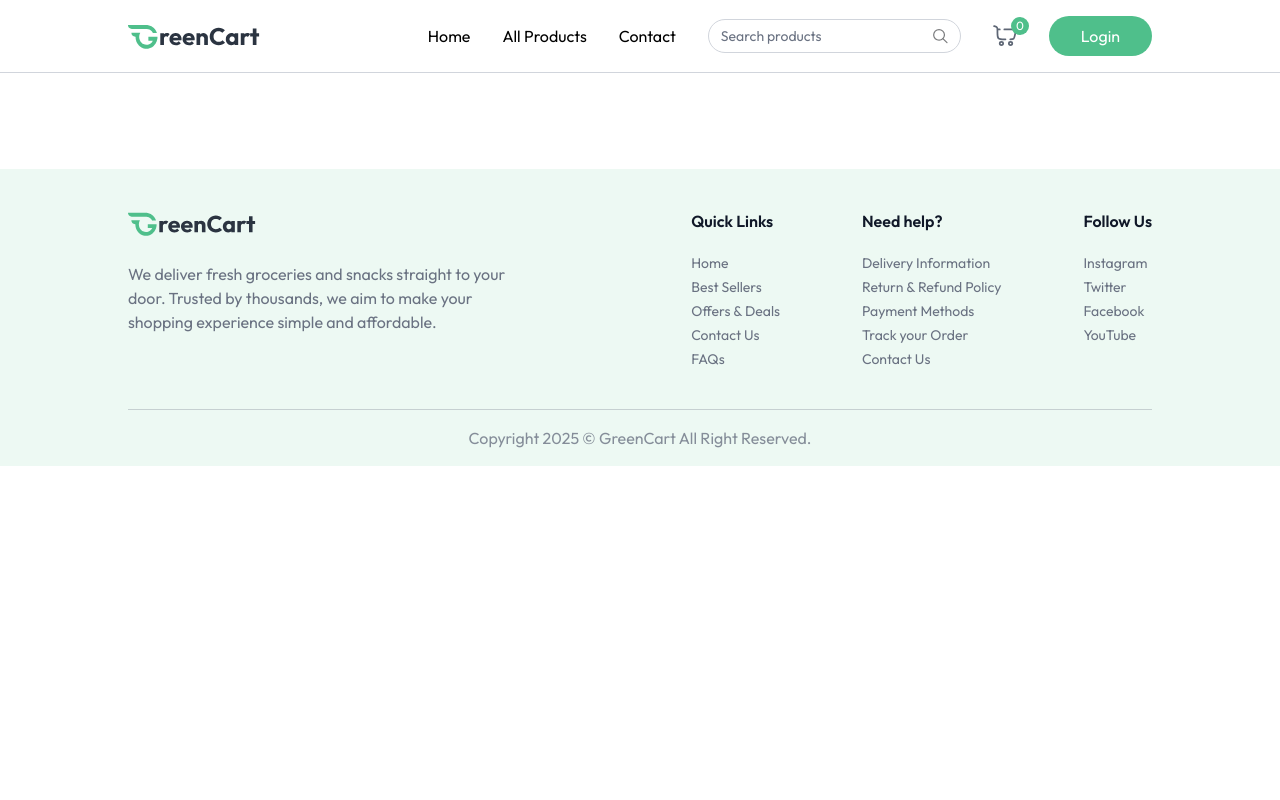
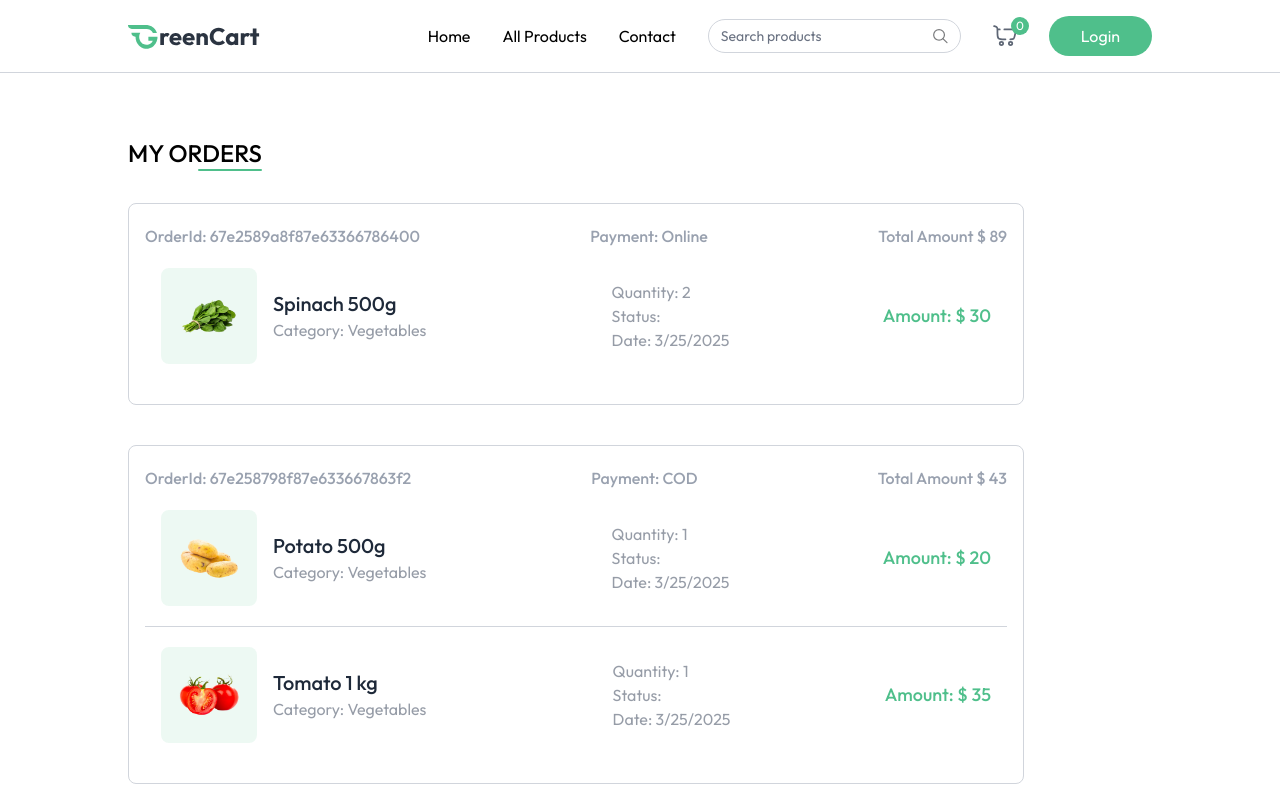
Before and after one commit to AnikaTahshin/grocery-delivery-web, a React (Vite) app: page /my-orders in a window 1280 px wide. Shown: the top 800 px of the page. Built offline with nearby package versions, Linux system fonts and the light colour scheme.

Commit message:
my order page done

```diff
--- a/src/App.jsx
+++ b/src/App.jsx
@@ -11,6 +11,7 @@
 import ProductDetails from "./pages/ProductDetails";
 import Cart from "./pages/Cart";
 import AddAddress from "./pages/AddAddress";
+import MyOrders from "./pages/MyOrders";
 
 const AppContent = () => {
   const isSellerPath = useLocation().pathname.includes("seller");
@@ -31,6 +32,7 @@
           <Route path="/products/:category/:id" element={<ProductDetails />} />
           <Route path="/cart" element={<Cart />} />
           <Route path="/add-address" element={<AddAddress />} />
+          <Route path="/my-orders" element={<MyOrders />} />
           {/* Add other routes as needed */}
 
 
--- a/src/components/ProductCard.jsx
+++ b/src/components/ProductCard.jsx
@@ -24,7 +24,7 @@
                 </div>
                 <div className="flex items-end justify-between mt-3">
                     <p className="md:text-xl text-base font-medium text-primary">
-                        {currency}${product.offerPrice} {" "} <span className="text-gray-500/60 md:text-sm text-xs line-through">{currency}${product.price}</span>
+                        {currency} {product.offerPrice} {" "} <span className="text-gray-500/60 md:text-sm text-xs line-through">{currency} {product.price}</span>
                     </p>
                     <div onClick={(e) => e.stopPropagation()} className="text-primary">
                         {!cartItems[product._id]  ? (
--- /dev/null
+++ b/src/pages/MyOrders.jsx
@@ -0,0 +1,63 @@
+import React, { useEffect, useState } from "react";
+import { useAppContext } from "../context/AppContext";
+import { dummyOrders } from "../assets/assets";
+
+const MyOrders = () => {
+  const [myOrders, setMyOrders] = useState([]);
+  const { currency } = useAppContext();
+
+  const fetchMyOrders = async () => {
+    setMyOrders(dummyOrders);
+  };
+  useEffect(() => {
+    fetchMyOrders();
+  }, []);
+
+  return (
+    <div className="mt-16 pb-16">
+      <div className="flex flex-col items-end w-max mb-8">
+        <p className="text-2xl font-medium uppercase">My Orders</p>
+        <div className="w-16 h-0.5 bg-primary rounded-full"></div>
+      </div>
+
+      {myOrders.map((order,index) => (
+        <div key={index} className="border border-gray-300 rounded-lg p-4 mb-10 py-5 max-w-4xl" >
+            <p className="flex justify-between md:items-center text-gray-400 md:font-medium max-md:flex-col">
+                <span>OrderId: {order._id}</span>
+                <span>Payment: {order.paymentType}</span>
+                <span>Total Amount {currency} {order.amount}</span>
+            </p>
+            {
+                order.items.map((item, index) => (
+                    <div className={`relative bg-white text-gray-500/70 ${
+                        order.items.length !== index + 1 && "border-b"
+                    } border-gray-300 flex flex-col md:flex-row md:items-center justify-between p-4 py-5 md:gap-16 w-full max-w-4xl`} key={index}>
+                        <div className="flex items-center mb-4 md:mb-0">
+                            <div className="bg-primary/10 p-4 rounded-lg">
+                                <img src={item.product.image[0]} alt="" className="w-16 h-16" />
+                            </div>
+                            <div className="ml-4">
+                                <h2 className="text-xl font-medium text-gray-800">{item.product.name}</h2>
+                                <p>Category: {item.product.category}</p>
+                            </div>
+                        </div>
+
+
+                        <div className="flex flex-col justify-center md:ml-8 mb-4 md:mb-0">
+                            <p>Quantity: {item.quantity || "1"}</p>
+                            <p>Status: {item.status}</p>
+                            <p>Date: {new Date(order.createdAt).toLocaleDateString()}</p>
+
+                        </div>
+                        <p className="text-primary text-lg font-medium">Amount: {currency} {item.product.offerPrice * item.quantity}</p>
+                    </div>
+
+                ))
+            }
+        </div>
+      ))}
+    </div>
+  );
+};
+
+export default MyOrders;
```
